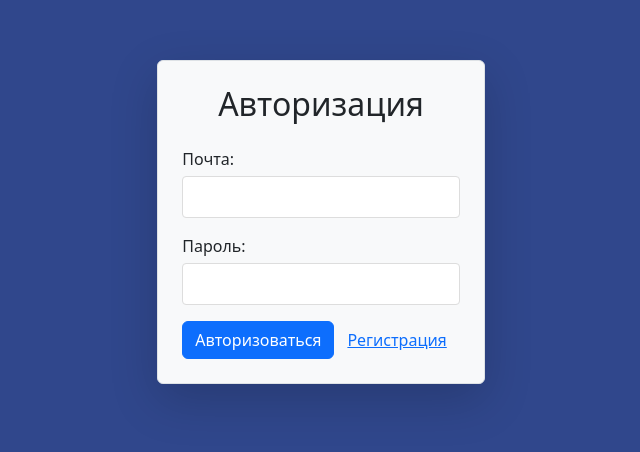
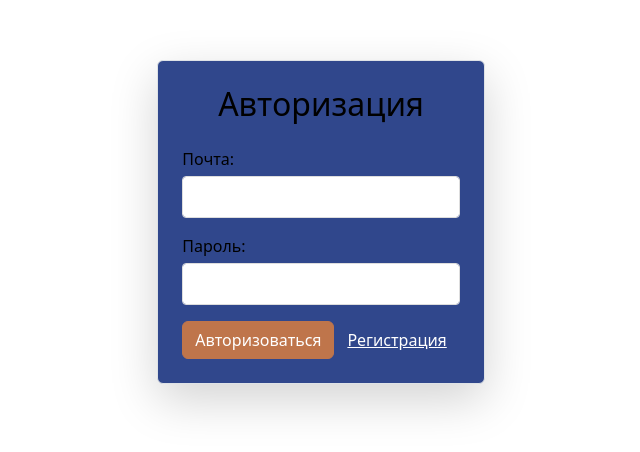
Before and after one commit to shamash22351/TravelRoutes-Frontend, a React (Create React App) app: page /login in a window 1280 px wide. Shown: the part 178-630 px from the top of the page, without its empty margins (319-959 px from the left). Built offline with nearby package versions, Linux system fonts and the light colour scheme.

Commit message:
last commit

```diff
--- a/src/components/Authorization.js
+++ b/src/components/Authorization.js
@@ -2,6 +2,7 @@ import React, { useState } from 'react';
 import { Link, useNavigate } from 'react-router-dom';
 import 'bootstrap/dist/css/bootstrap.min.css';
 import { useUser } from '../context/UserContext';
+import './styleMainPage.css';
 
 const Authorization = () => {
     const [formData, setFormData] = useState({
--- a/src/components/CommentSection.js
+++ b/src/components/CommentSection.js
@@ -7,10 +7,9 @@ const CommentSection = ({ routeId }) => {
     const [rating, setRating] = useState(0);
     const [error, setError] = useState('');
 
-    // Загрузка отзывов для конкретного маршрута
     const fetchReviews = async () => {
         try {
-            const response = await fetch(`http://localhost:8000/api/routes/${routeId}/reviews/`);
+            const response = await fetch(`http://localhost/api/routes/${routeId}/reviews/`);
             if (!response.ok) {
                 const errorData = await response.json();
                 throw new Error(errorData.detail || 'Не удалось загрузить отзывы');
--- a/src/components/CreateRoute.js
+++ b/src/components/CreateRoute.js
@@ -5,6 +5,7 @@ import LocationModal from './LocationModal';
 import { useNavigate } from 'react-router-dom';
 import { useUser } from '../context/UserContext';
 import NavBar from './NavBar';
+import './styleMainPage.css';
 
 const CreateRoute = () => {
     const [title, setTitle] = useState('');
--- a/src/components/NavBar.js
+++ b/src/components/NavBar.js
@@ -3,6 +3,7 @@ import { Link } from 'react-router-dom';
 import { useUser } from '../context/UserContext';
 import 'bootstrap/dist/css/bootstrap.min.css';
 import logo from '../assets/logo.jpg';
+import './styleNavBar.css';
 
 const NavBar = () => {
     const { userId } = useUser(); // Получаем userId из контекста
@@ -11,7 +12,7 @@ const NavBar = () => {
       <nav className="navbar navbar-expand-lg navbar-light bg-light">
         <div className="container-fluid">
           <Link className="navbar-brand" to="/">
-            <img src={logo} alt="Логотип" width="30" height="30" className="d-inline-block align-text-top" />
+            <img src={logo} alt="Логотип" width="40" height="40" className="d-inline-block align-text-top" />
           </Link>
           <div className="collapse navbar-collapse">
             <ul className="navbar-nav me-auto">
@@ -19,7 +20,7 @@ const NavBar = () => {
                 <Link className="nav-link" to="/">Главная</Link>
               </li>
               <li className="nav-item">
-                 <Link className="nav-link" to="/routes">Маршруты</Link>
+                <Link className="nav-link" to="/routes">Маршруты</Link>
               </li>
               {userId && (
                 <>
--- a/src/components/Register.js
+++ b/src/components/Register.js
@@ -4,6 +4,7 @@ import { ToastContainer, toast } from 'react-toastify';
 import 'react-toastify/dist/ReactToastify.css';
 import '../style/style.css';
 import { useUser } from '../context/UserContext';
+import './styleMainPage.css';
 
 const Register = () => {
   const { setUserId } = useUser();
@@ -63,7 +64,7 @@ const Register = () => {
   };
 
   return (
-    <div className="body-cont">
+    <div className="body-container">
       <ToastContainer />
       <div className="register-container">
         <h2>Регистрация</h2>
--- a/src/components/RouteHistory.js
+++ b/src/components/RouteHistory.js
@@ -1,6 +1,6 @@
 import React, { useEffect, useState } from 'react';
 
-const RouteHistory = ({ routeId }) => {
+const RouteHistory = ({ user_id }) => {
     const [history, setHistory] = useState([]);
     const [loading, setLoading] = useState(true);
     const [error, setError] = useState(null);
@@ -8,7 +8,7 @@ const RouteHistory = ({ routeId }) => {
     useEffect(() => {
         const fetchHistory = async () => {
             try {
-                const response = await fetch(`http://localhost:8000/api/routes/${routeId}/history/`);
+                const response = await fetch(`http://localhost:8000/api/history_routes/${user_id}/`);
                 if (!response.ok) throw new Error('Не удалось загрузить историю изменений');
                 const data = await response.json();
                 setHistory(data);
@@ -20,7 +20,7 @@ const RouteHistory = ({ routeId }) => {
         };
 
         fetchHistory();
-    }, [routeId]);
+    }, [user_id]);
 
     if (loading) return <div>Загрузка истории изменений...</div>;
     if (error) return <div className="text-danger">{error}</div>;
--- a/src/components/styleMainPage.css
+++ b/src/components/styleMainPage.css
@@ -1,10 +1,56 @@
 /* Общие стили */
 .body-class {
     font-family: Arial, sans-serif;
-    background-color: #f5f5f5;
+    background-color: #B6C5F2;
     margin: 0;
     padding: 0;
 }
+
+.login-container {
+    background-color: #30478C !important;
+    color: white;
+}
+
+.login-container .form-control {
+    background-color: white;
+    color: black;
+}
+
+.login-container label {
+    color: white;
+}
+
+.login-container .btn-primary {
+    background-color: white;
+    color: #30478C;
+    border: 1px solid white;
+}
+
+.body-container {
+    background-color: white;
+}
+
+.login-container .btn-primary:hover {
+    background-color: #ffffffd0;
+    color: #30478C;
+}
+
+
+.login-container .btn-link {
+    color: white;
+}
+
+.login-container .btn-primary {
+    background-color: #BF754B;
+    color: white;
+    border: 1px solid #BF754B;
+}
+
+.login-container .btn-primary:hover {
+    background-color: #bb7f3a;
+    color: white;
+}
+
 
 .header-class {
     background-color: #007bff;
@@ -16,6 +62,80 @@
     max-width: 1200px;
     margin: 0 auto;
     padding: 1rem;
+}
+
+.body-cont {
+    background-color: white;
+    /* Белый фон за всей формой */
+    height: 100vh;
+    /* Растягиваем на весь экран */
+    display: flex;
+    justify-content: center;
+    align-items: center;
+}
+
+.register-container {
+    background-color: #30478C;
+    /* Синий фон самой формы */
+    padding: 20px;
+    border-radius: 8px;
+    box-shadow: 0 4px 8px rgba(0, 0, 0, 0.2);
+    width: 350px;
+}
+
+.registr-but {
+    background-color: #BF754B;
+}
+
+.registr-but:hover {
+    background-color: #A5643A;
+    /* Чуть темнее при наведении */
+}
+
+.register-container {
+    color: white;
+    /* Делаем весь текст внутри белым */
+}
+
+.register-container h2,
+.register-container label,
+.register-container p {
+    color: white;
+    /* Заголовки, лейблы и сообщения — белые */
+}
+
+.container {
+    color: white;
+    /* Делаем весь текст внутри контейнера белым */
+}
+
+.container h2,
+.container label,
+.container h5 {
+    color: black;
+    /* Заголовки, лейблы и подзаголовки белые */
+}
+
+.container ul {
+    color: white;
+    /* Текст списка тоже белый */
+}
+
+.form-control {
+    color: black;
+    /* Текст в инпутах остаётся черным */
+    background-color: white;
+    /* Фон инпутов белый */
+}
+
+.form-control::placeholder {
+    color: gray;
+    /* Цвет placeholder */
+}
+
+.btn {
+    color: white;
+    /* Текст кнопок белый */
 }
 
 /* Стили для карточки маршрута */
@@ -123,14 +243,17 @@
 }
 
 /* Футер */
+.bg-white {
+    background-color: #30478C !important;
+}
+
 footer {
-    background-color: #fff;
-    color: #666;
+    color: white;
     text-align: center;
     font-size: 0.9rem;
     padding: 1rem 0;
     margin-top: 2rem;
-    border-top: 1px solid #ddd;
+    border-top: 0px solid #ddd;
 }
 
 footer p {
--- a/src/index.js
+++ b/src/index.js
@@ -6,12 +6,7 @@ import reportWebVitals from './reportWebVitals';
 
 const root = ReactDOM.createRoot(document.getElementById('root'));
 root.render(
-  <React.StrictMode>
     <App />
-  </React.StrictMode>
 );
 
-// If you want to start measuring performance in your app, pass a function
-// to log results (for example: reportWebVitals(console.log))
-// or send to an analytics endpoint. Learn more: https://bit.ly/CRA-vitals
 reportWebVitals();
```
Also changed, not shown: src/components/TapeFeedPage.js (+0 -54 lines), src/components/styleNavBar.css (+28 -16 lines).
